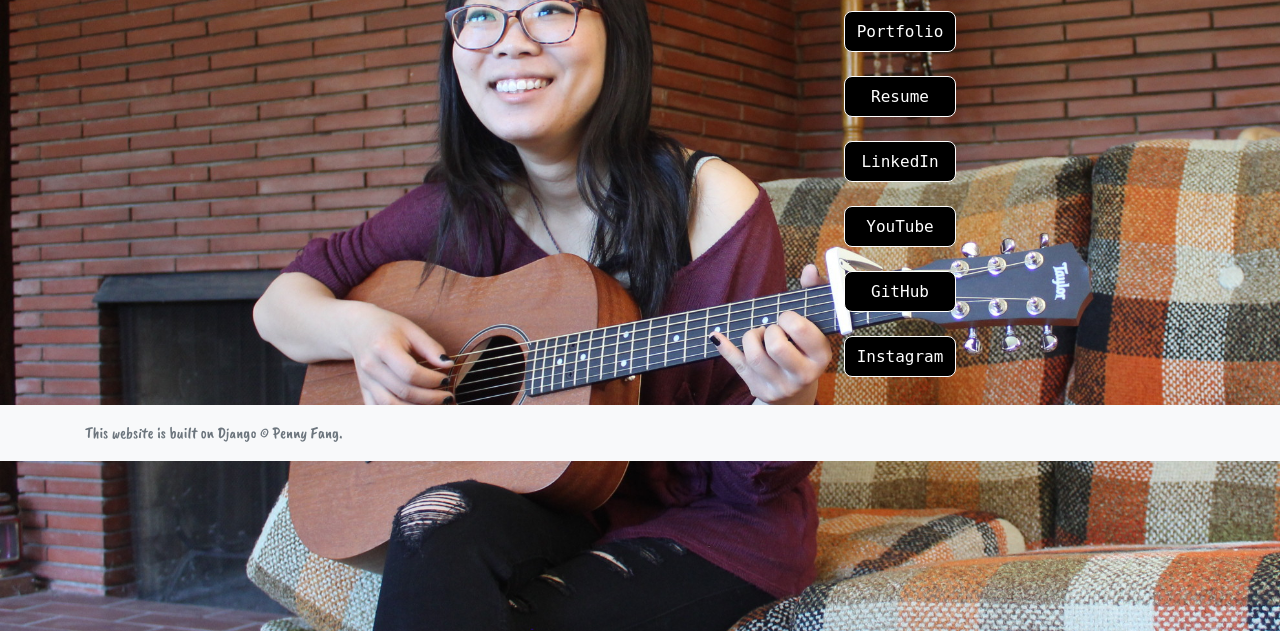
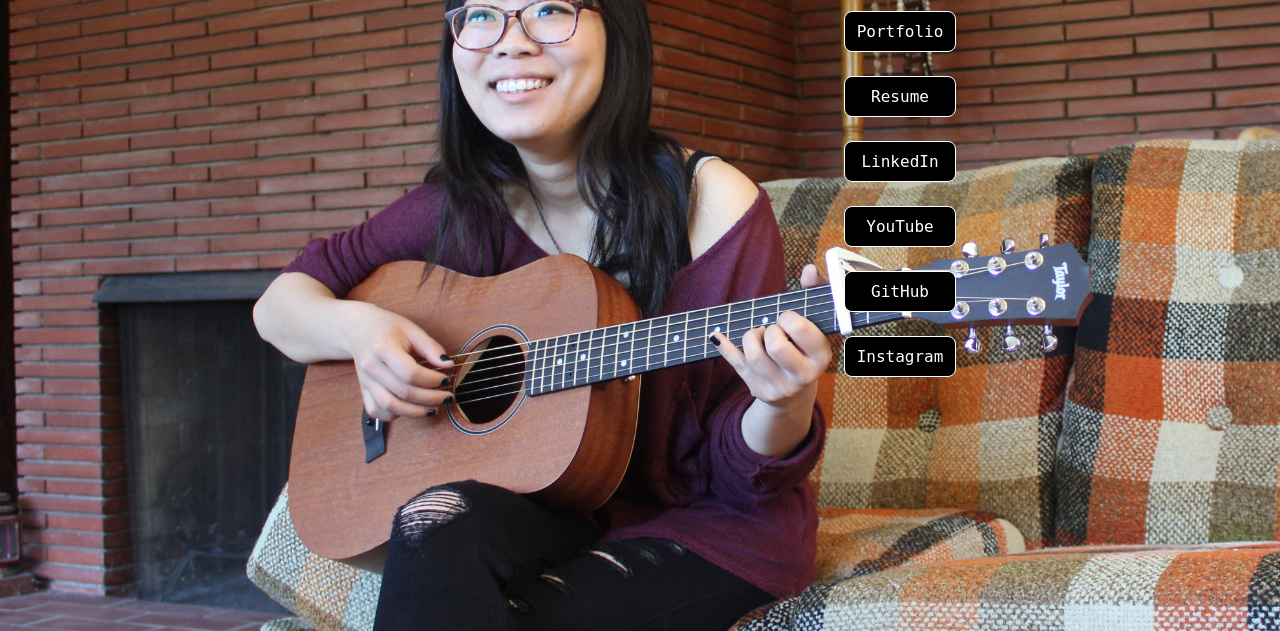
Before and after one commit to Pennylele/pennyfang_portfolio, a Django app: page / in a window 1280 px wide. Shown: the part 169-800 px from the top of the page. Run offline with Django 3.2, Linux system fonts and the light colour scheme; some libraries are stand-ins or nearby versions.

Commit message:
fix the footer in the landing page and adding a link to penny fang in the youtube app

```diff
--- a/pfsite/templates/pfsite/pfbase.html
+++ b/pfsite/templates/pfsite/pfbase.html
@@ -47,11 +47,6 @@
   <body>
       {% block content %}
       {% endblock %}
-      <footer class="footer mt-auto py-3 bg-light">
-      <div class="container">
-        <span class="text-muted">This website is built on Django &copy; Penny Fang.</span>
-      </div>
-    </footer>
   </body>
   <!-- Latest compiled and minified jQuery -->
 <script src="https://code.jquery.com/jquery-3.3.1.slim.min.js" integrity="sha384-q8i/X+965DzO0rT7abK41JStQIAqVgRVzpbzo5smXKp4YfRvH+8abtTE1Pi6jizo" crossorigin="anonymous"></script>
--- a/youtube/templates/youtube/base.html
+++ b/youtube/templates/youtube/base.html
@@ -55,7 +55,7 @@
     <header class="site-header">
       <nav class="navbar navbar-expand-md navbar-dark bg-steel fixed-top">
         <div class="container">
-          <a class="navbar-brand mr-4" href="#"><strong>Penny Fang</strong></a>
+          <a class="navbar-brand mr-4" href="{% url 'pfsite:index' %}"><strong>Penny Fang</strong></a>
           <button class="navbar-toggler" type="button" data-toggle="collapse" data-target="#navbarToggle" aria-controls="navbarToggle" aria-expanded="false" aria-label="Toggle navigation">
           <span class="navbar-toggler-icon"></span>
           </button>
```
